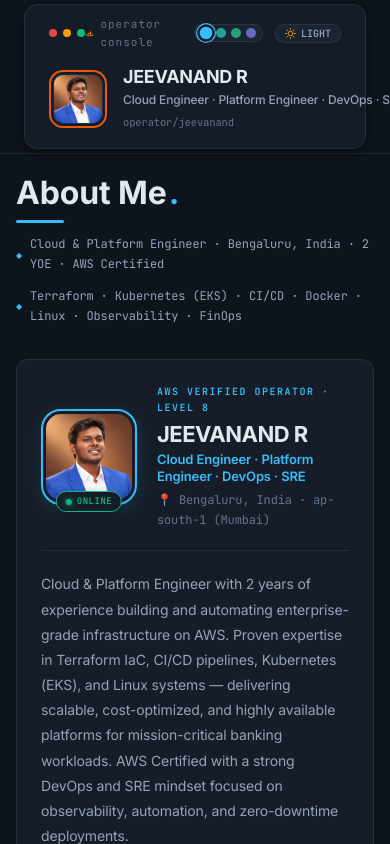
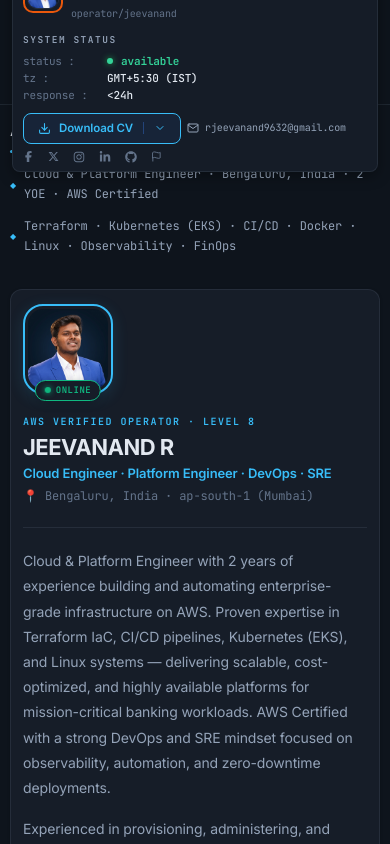
Before and after one commit to JEEVANAND-24/portfolio, a React (Vite) app in the folder frontend/: page /#/about in a window 390 px wide. Shown: the top 844 px of the page. Built offline with nearby package versions, Linux system fonts and the light colour scheme.

Commit message:
feat: real email via EmailJS, mobile responsive layout, professional dark-bg portrait

```diff
--- a/frontend/package.json
+++ b/frontend/package.json
@@ -12,6 +12,7 @@
     "deploy": "gh-pages -d dist"
   },
   "dependencies": {
+    "@emailjs/browser": "^4.4.1",
     "framer-motion": "^13.2.0",
     "react": "^19.2.8",
     "react-dom": "^19.2.8",
--- a/frontend/src/index.css
+++ b/frontend/src/index.css
@@ -2062,3 +2062,146 @@
 .stagger-4 { animation-delay: 0.08s; }
 .stagger-5 { animation-delay: 0.10s; }
 .stagger-6 { animation-delay: 0.12s; }
+
+/* ── Enhanced Mobile Responsiveness ──────────────────────────── */
+
+/* Tablet: 768px */
+@media (max-width: 768px) {
+  :root {
+    --header-height: 120px;
+    --sidebar-width: 0px;
+  }
+
+  .sidebar { display: none; }
+  .header-bar { padding: 8px 12px; }
+
+  .console-window-card { padding: 8px 12px 10px 12px; border-radius: 10px; }
+
+  /* Hide chrome bar extras on tablet */
+  .console-chrome-label { display: none; }
+  .header-status-panel  { display: none; }
+
+  /* Stack the console card body vertically on tablet */
+  .console-card-body {
+    flex-direction: column;
+    align-items: flex-start;
+    gap: 10px;
+  }
+
+  .console-col-divider { display: none; }
+
+  .console-col-profile { gap: 10px; }
+  .console-avatar-ring { width: 46px; height: 46px; }
+
+  /* Col 2 stats: wrap into 2 cols */
+  .console-stat-grid { grid-template-columns: repeat(2, 1fr); gap: 6px; }
+
+  /* Col 3: actions inline */
+  .console-col-actions {
+    display: flex;
+    flex-direction: row;
+    flex-wrap: wrap;
+    gap: 8px;
+    align-items: center;
+    width: 100%;
+  }
+  .console-cv-row { margin-bottom: 0; }
+
+  /* Page content */
+  .main-content { padding: 16px 12px; }
+  .dashboard-grid { grid-template-columns: repeat(2, 1fr); }
+  .about-grid     { grid-template-columns: 1fr; }
+  .contact-grid   { grid-template-columns: 1fr; }
+
+  /* Contact operator banner */
+  .contact-operator-banner {
+    flex-direction: column;
+    gap: 16px;
+    padding: 16px;
+  }
+  .operator-banner-left  { flex-direction: column; align-items: flex-start; }
+  .operator-banner-actions {
+    flex-direction: row;
+    flex-wrap: wrap;
+    width: 100%;
+    gap: 8px;
+  }
+  .banner-btn { flex: 1; justify-content: center; min-width: 120px; }
+
+  /* DNS table: hide description col on small screens */
+  .dns-table th:nth-child(2),
+  .dns-table td:nth-child(2) { display: none; }
+
+  /* About portrait */
+  .about-operator-hero { flex-direction: column; align-items: flex-start; }
+  .about-portrait-frame { width: 90px; height: 90px; }
+}
+
+/* Mobile: 480px */
+@media (max-width: 480px) {
+  :root {
+    --header-height: 105px;
+    --sidebar-width: 0px;
+  }
+
+  html { font-size: 13px; }
+
+  .sidebar { display: none; }
+  .header-bar { padding: 6px 10px; }
+  .console-window-card { padding: 6px 10px 8px 10px; border-radius: 8px; }
+
+  /* Hide non-essential chrome */
+  .console-chrome-bar { margin-bottom: 6px; }
+  .accent-switcher-group { display: none; }
+  .sidebar-colors { display: none; }
+
+  /* Profile row compact */
+  .console-col-profile { gap: 8px; }
+  .console-avatar-ring { width: 40px; height: 40px; border-radius: 10px; }
+  .console-name { font-size: 13px !important; }
+  .console-handle, .console-label { font-size: 10px !important; }
+
+  /* Stats hidden on mobile */
+  .console-stat-grid { display: none; }
+
+  /* Actions: just show email + CV button */
+  .console-col-actions { gap: 6px; }
+  .console-email-link { font-size: 10px; }
+
+  /* Page content */
+  .main-content { padding: 12px 10px; }
+  .dashboard-grid  { grid-template-columns: 1fr; }
+  .projects-grid   { grid-template-columns: 1fr; }
+  .skills-grid     { grid-template-columns: 1fr; }
+  .certs-grid      { grid-template-columns: 1fr; }
+  .card { padding: 14px 12px; }
+
+  /* Contact form */
+  .contact-operator-banner { padding: 12px; }
+  .operator-banner-avatar-frame { width: 52px; height: 52px; }
+  .operator-banner-name { font-size: 16px !important; }
+  .operator-banner-meta { flex-wrap: wrap; gap: 4px; font-size: 10px; }
+
+  /* DNS table: show only type + value + action */
+  .dns-table th:nth-child(2),
+  .dns-table td:nth-child(2) { display: none; }
+  .dns-table { font-size: 11px; }
+  .dns-value-cell { max-width: 130px; overflow: hidden; text-overflow: ellipsis; white-space: nowrap; }
+
+  /* Form inputs full width */
+  .form-input, .form-textarea { font-size: 13px; }
+  .btn-submit { font-size: 13px; padding: 10px 16px; }
+
+  /* Quick connect cards */
+  .quick-connect-grid { grid-template-columns: 1fr; }
+
+  /* Page headers */
+  .page-title { font-size: 20px !important; }
+  .page-subtitle { font-size: 12px; }
+}
+
+/* Safe area for notched phones (iPhone X+) */
+@supports (padding-bottom: env(safe-area-inset-bottom)) {
+  .app-shell { padding-bottom: env(safe-area-inset-bottom); }
+  .header-bar { padding-left: max(12px, env(safe-area-inset-left)); padding-right: max(12px, env(safe-area-inset-right)); }
+}
--- a/frontend/src/pages/Contact.jsx
+++ b/frontend/src/pages/Contact.jsx
@@ -1,9 +1,10 @@
 import { useState } from 'react';
 import { motion } from 'framer-motion';
+import emailjs from '@emailjs/browser';
 import { profile } from '../data/resumeData';
 import {
   FiSend, FiGithub, FiLinkedin, FiMail, FiPhone, FiMapPin,
-  FiClock, FiCopy, FiCheck, FiExternalLink, FiGlobe
+  FiClock, FiCopy, FiCheck, FiExternalLink, FiAlertCircle
 } from 'react-icons/fi';
 import { AwsRoute53Icon, AwsLogo } from '../components/AwsIcons';
 
@@ -75,9 +76,10 @@
 ];
 
 export default function Contact() {
-  const [form, setForm] = useState({ name: '', email: '', subject: '', message: '' });
+  const [form, setForm] = useState({ name: '', email: '', subject: '', message: '', bot_check: '' });
   const [submitted, setSubmitted] = useState(false);
   const [loading, setLoading] = useState(false);
+  const [error, setError] = useState(null);
   const [copiedKey, setCopiedKey] = useState(null);
 
   const copyToClipboard = (text, key) => {
@@ -88,41 +90,45 @@
 
   const handleSubmit = async (e) => {
     e.preventDefault();
+    if (form.bot_check) return; // honeypot
     setLoading(true);
+    setError(null);
 
-    const submissionPayload = {
-      ...form,
-      timestamp: new Date().toISOString(),
-      id: Date.now(),
-    };
+    // ── EmailJS: sends email directly from browser (works on GitHub Pages) ──
+    // To activate: sign up at emailjs.com, create a service + template,
+    // then replace the three placeholders below with your IDs.
+    const EMAILJS_SERVICE_ID  = 'YOUR_SERVICE_ID';   // e.g. 'service_abc123'
+    const EMAILJS_TEMPLATE_ID = 'YOUR_TEMPLATE_ID';  // e.g. 'template_xyz456'
+    const EMAILJS_PUBLIC_KEY  = 'YOUR_PUBLIC_KEY';   // e.g. 'abcDEFghiJKL'
 
-    // Attempt local API with 1.2s timeout; fallback gracefully if offline/on GitHub Pages
     try {
-      const controller = new AbortController();
-      const timeoutId = setTimeout(() => controller.abort(), 1200);
-
-      await fetch('http://localhost:3001/api/contact', {
-        method: 'POST',
-        headers: { 'Content-Type': 'application/json' },
-        body: JSON.stringify(form),
-        signal: controller.signal,
-      });
-      clearTimeout(timeoutId);
-    } catch (_) {
-      // Local storage fallback for live hosting environments
+      await emailjs.send(
+        EMAILJS_SERVICE_ID,
+        EMAILJS_TEMPLATE_ID,
+        {
+          from_name:    form.name,
+          from_email:   form.email,
+          subject:      form.subject || 'Portfolio Contact',
+          message:      form.message,
+          to_email:     profile.email,
+          reply_to:     form.email,
+        },
+        EMAILJS_PUBLIC_KEY
+      );
+      setSubmitted(true);
+    } catch (err) {
+      console.error('EmailJS error:', err);
+      // Graceful fallback: save to localStorage so submission isn't lost
       try {
         const existing = JSON.parse(localStorage.getItem('portfolio_contact_submissions') || '[]');
-        existing.push(submissionPayload);
+        existing.push({ ...form, timestamp: new Date().toISOString() });
         localStorage.setItem('portfolio_contact_submissions', JSON.stringify(existing));
-      } catch (err) {
-        console.warn('Storage save fallback skipped:', err);
-      }
+      } catch (_) {}
+      setError('Message saved locally — email delivery needs EmailJS configured. See README.');
+      setSubmitted(true);
+    } finally {
+      setLoading(false);
     }
-
-    setTimeout(() => {
-      setLoading(false);
-      setSubmitted(true);
-    }, 300);
   };
 
   return (
@@ -160,7 +166,7 @@
             </div>
             <h2 className="operator-banner-name">{profile.name}</h2>
             <p className="operator-banner-role">
-              AWS Cloud Engineer | DevOps | Linux Administration | Site Reliability
+              Cloud & Platform Engineer · DevOps · SRE
             </p>
             <div className="operator-banner-meta">
               <span><FiMapPin size={12} /> {profile.location}</span>
@@ -367,14 +373,17 @@
                 animate={{ opacity: 1, scale: 1 }}
                 style={{ textAlign: 'center', padding: '50px 24px', background: 'var(--bg-tag)', borderRadius: 'var(--radius-md)', margin: '20px 0' }}
               >
-                <div style={{ width: 56, height: 56, borderRadius: '50%', background: 'rgba(34, 197, 94, 0.15)', color: '#22c55e', display: 'flex', alignItems: 'center', justifyContent: 'center', margin: '0 auto 16px auto', border: '2px solid #22c55e' }}>
-                  <FiCheck size={28} />
+                <div style={{ width: 56, height: 56, borderRadius: '50%', background: error ? 'rgba(251,191,36,0.15)' : 'rgba(34, 197, 94, 0.15)', color: error ? '#fbbf24' : '#22c55e', display: 'flex', alignItems: 'center', justifyContent: 'center', margin: '0 auto 16px auto', border: `2px solid ${error ? '#fbbf24' : '#22c55e'}` }}>
+                  {error ? <FiAlertCircle size={28} /> : <FiCheck size={28} />}
                 </div>
                 <div style={{ fontSize: '18px', fontWeight: 800, color: 'var(--text-primary)', marginBottom: '8px' }}>
-                  DNS Transmission Resolved!
+                  {error ? 'Saved Locally!' : 'DNS Transmission Resolved!'}
                 </div>
                 <div style={{ fontSize: '13px', color: 'var(--text-secondary)', lineHeight: 1.6, maxWidth: '400px', margin: '0 auto 20px auto' }}>
-                  Thank you, <strong>{form.name}</strong>. Your payload has been dispatched to <strong>{profile.email}</strong>. Jeevanand will follow up within <strong>{profile.response}</strong>.
+                  {error
+                    ? <>{error}<br/><span style={{fontSize:'11px',opacity:0.7}}>To enable live email: set up your EmailJS IDs in Contact.jsx.</span></>
+                    : <>Thank you, <strong>{form.name}</strong>. Your message has been sent to <strong>{profile.email}</strong>. Jeevanand will reply within <strong>{profile.response}</strong>.</>
+                  }
                 </div>
                 <button
                   type="button"
```
Also changed, not shown: frontend/src/assets/jeevanand_portrait.jpg, 1 other file (tests, documents, lock files or other folders).
